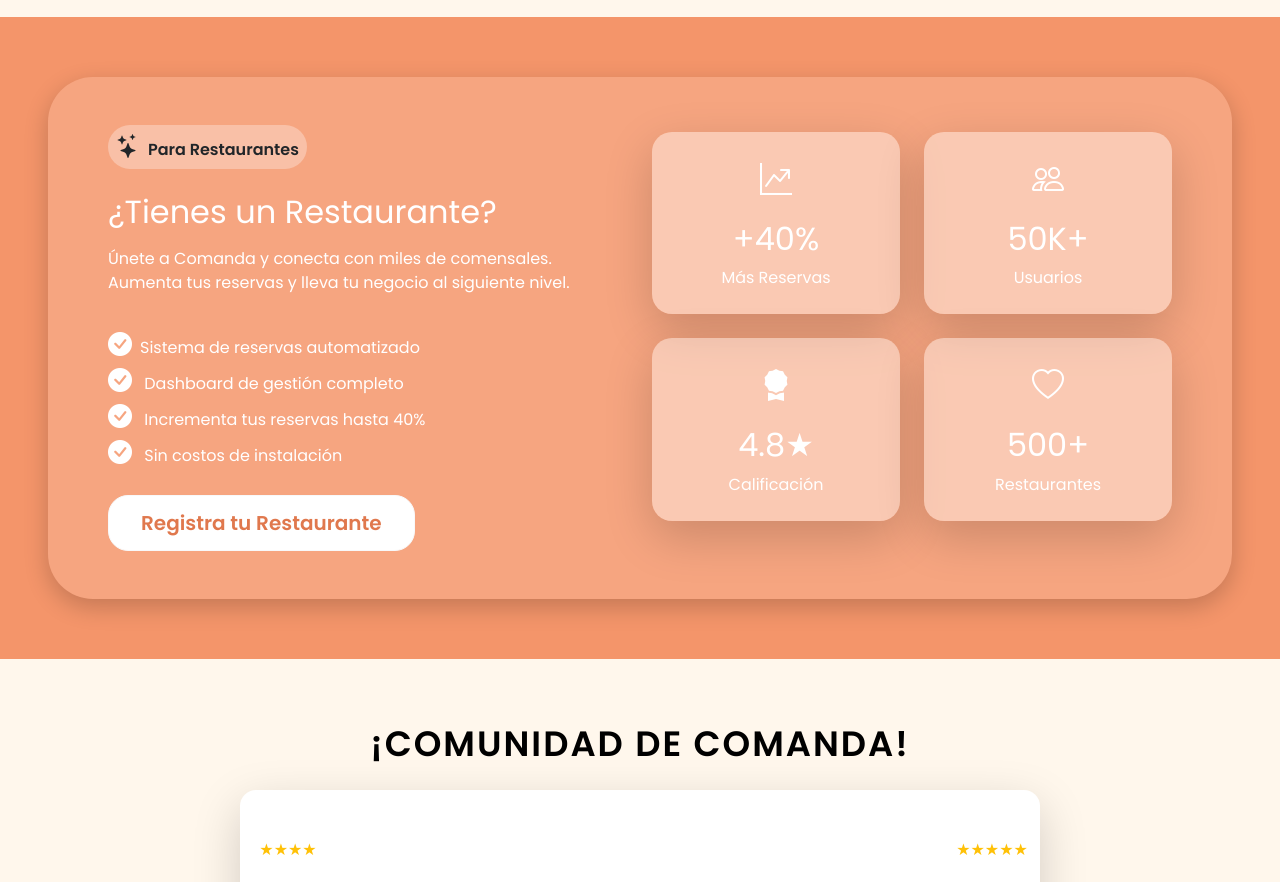
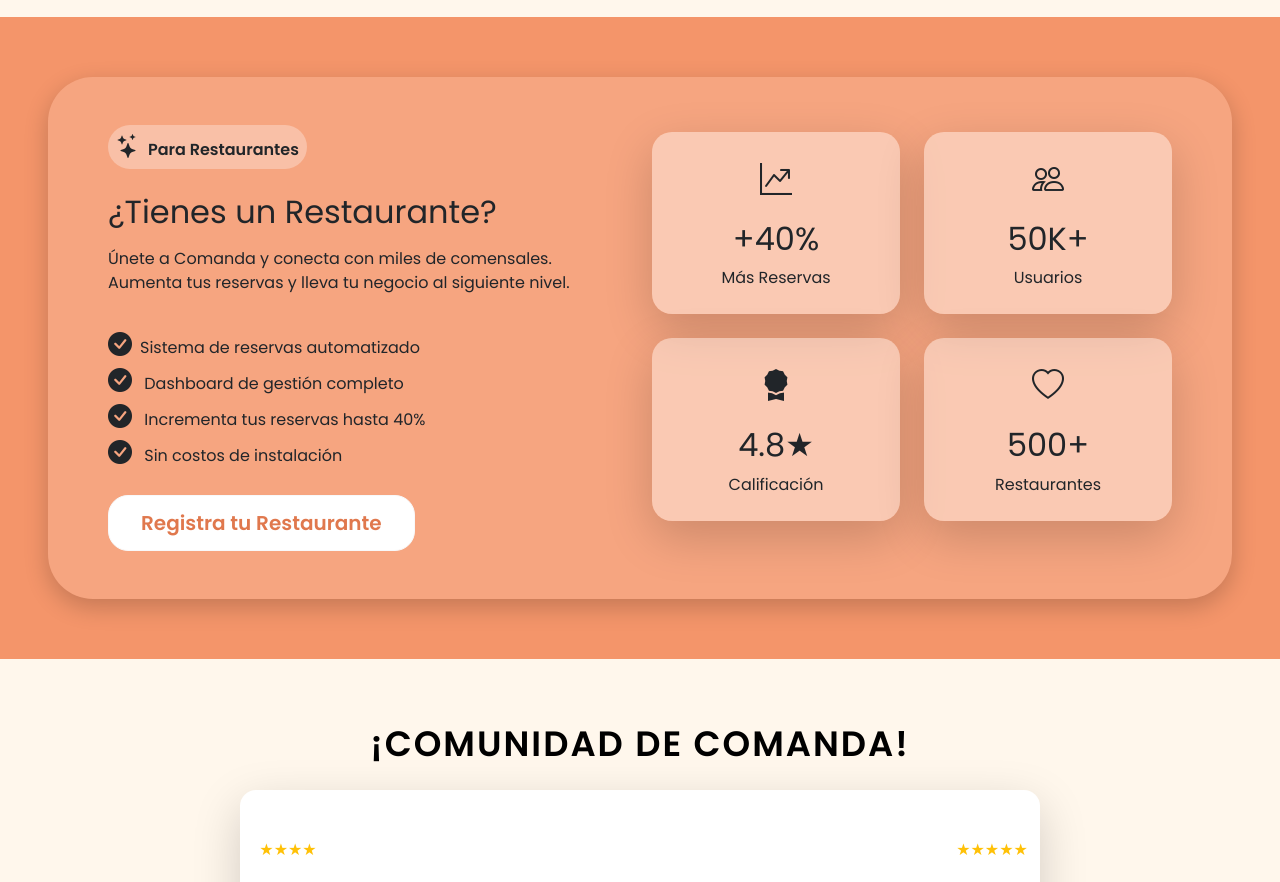
Before and after one commit to TafurPanduroJuan/FrontSistemaReserva, a React (Vite) app in the folder FrontComanda/: page / in a window 1280 px wide. Shown: the part 2140-3022 px from the top of the page. Built offline with nearby package versions, Linux system fonts and the light colour scheme; no server answers.

Commit message:
update color in home

```diff
--- a/FrontComanda/src/pages/Home.jsx
+++ b/FrontComanda/src/pages/Home.jsx
@@ -301,13 +301,13 @@
               <span className="fw-bold h-100 px-2 py-1 mb-4 rounded-pill" id="cuadro"><i className="bi bi-stars fs-4 me-2"></i>Para Restaurantes</span>
             </div>
 
-            <h2 className="mb-3 w-100 text-white">¿Tienes un Restaurante?</h2>
-            <p className="mb-4 text-white">
+            <h2 className="mb-3 w-100 text-dark">¿Tienes un Restaurante?</h2>
+            <p className="mb-4 text-dark">
               Únete a Comanda y conecta con miles de comensales.
               <br />
               Aumenta tus reservas y lleva tu negocio al siguiente nivel.
             </p>
-            <ul className="list-unstyled mb-4 pt-2 text-white">
+            <ul className="list-unstyled mb-4 pt-2 text-dark">
               <li><i className="bi bi-check-circle-fill fs-4 me-2"></i>Sistema de reservas automatizado</li>
               <li><i className="bi bi-check-circle-fill fs-4 me-2"></i> Dashboard de gestión completo</li>
               <li><i className="bi bi-check-circle-fill fs-4 me-2"></i> Incrementa tus reservas hasta 40%</li>
@@ -328,7 +328,7 @@
           <div className="col-lg-6 col-12 mt-4 mt-lg-0">
             <div className="row text-center">
               <div className="col-6 mb-4">
-                <div className="p-4 text-white shadow-lg">
+                <div className="p-4 text-dark shadow-lg">
                   <div className="icono-cuadro mb-3">
                     <i className="bi bi-graph-up-arrow fs-2"></i>
                   </div>
@@ -337,7 +337,7 @@
                 </div>
               </div>
               <div className="col-6 mb-4">
-                <div className="p-4  text-white  shadow-lg">
+                <div className="p-4  text-dark  shadow-lg">
                   <div className="icono-cuadro mb-3">
                     <i className="bi bi-people fs-2"></i>
                   </div>
@@ -346,7 +346,7 @@
                 </div>
               </div>
               <div className="col-6 mb-4">
-                <div className="p-4  text-white  shadow-lg">
+                <div className="p-4  text-dark  shadow-lg">
                   <div className="icono-cuadro mb-3">
                     <i className="bi bi-award-fill fs-2 "></i>
                   </div>
@@ -355,7 +355,7 @@
                 </div>
               </div>
               <div className="col-6 mb-4">
-                <div className="p-4  text-white  shadow-lg">
+                <div className="p-4  text-dark  shadow-lg">
                   <div className="icono-cuadro mb-3">
                     <i className="bi bi-heart fs-2"></i>
                   </div>
```
